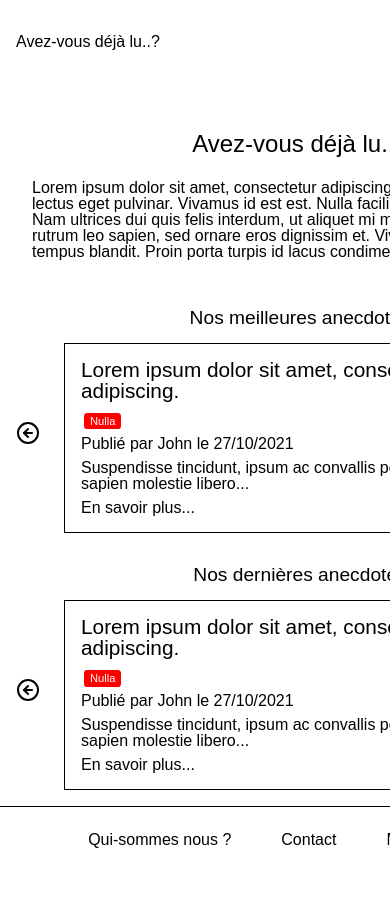
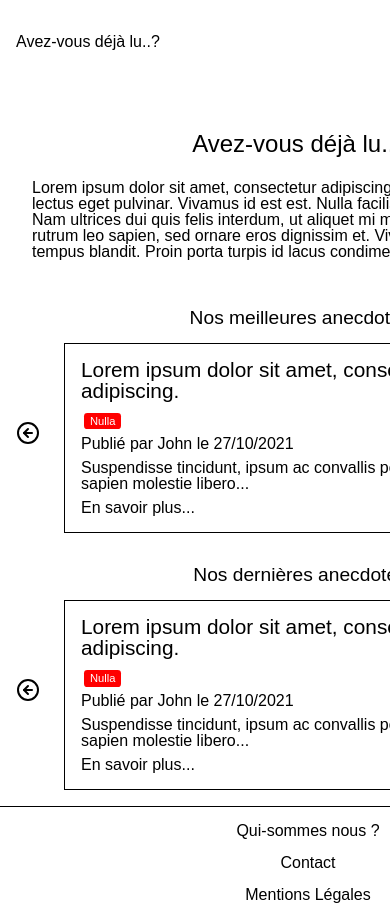
Before and after one commit to redrokh/avez-vous-deja-lu-front, a React app: page / in a window 390 px wide. Shown: the top 919 px of the page. Before the commit the page ends 889 px from the top, so only its background shows below. Built offline with nearby package versions, Linux system fonts and the light colour scheme.

Commit message:
responsive Footer component

```diff
--- a/src/components/Footer/footer.scss
+++ b/src/components/Footer/footer.scss
@@ -4,7 +4,7 @@
   display: flex;
   justify-content: center;
 
-  .footer__list {
+  &__list {
     display: flex;
     justify-content: center;
     flex-direction: row;
@@ -12,8 +12,14 @@
     width: 100%;
 
     .footer__item {
-      padding: 25px;
+      margin-top: 1em;
+      margin-left: 1em;
     }
+  }
+
+  &__list--mobile {
+    flex-direction: column;
+    align-items: center;
   }
 }
 
--- a/src/components/Footer/index.js
+++ b/src/components/Footer/index.js
@@ -1,9 +1,20 @@
+// Import from libraries
+import { useMediaQuery } from 'react-responsive';
+import classNames from 'classnames';
+
+// Import styles
 import './footer.scss';
 import { BrowserRouter as Router, Link } from 'react-router-dom';
 
-const Footer = () => (
+const Footer = () => {
+  const isMobile = useMediaQuery({ maxWidth: 768 });
+  const cssClass = classNames('footer__list', {
+    'footer__list--mobile': isMobile,
+  });
+
+  return (
     <div className="footer">
-    <ul className="footer__list">
+      <ul className={cssClass}>
         <Link to="/qui-sommes-nous">
           <li className="footer__item">Qui-sommes nous ?</li>
         </Link>
@@ -16,5 +27,6 @@ const Footer = () => (
       </ul>
     </div>
   );
+};
 
 export default Footer;
--- a/src/components/Tag/index.js
+++ b/src/components/Tag/index.js
@@ -5,7 +5,6 @@ import PropTypes from 'prop-types';
 import './tag.scss';
 
 const Tag = ({ name, color }) => {
-  console.log(color);
   return (
     <span
       className="tag"
```
Lines whose indentation alone changed are shown as unchanged.
